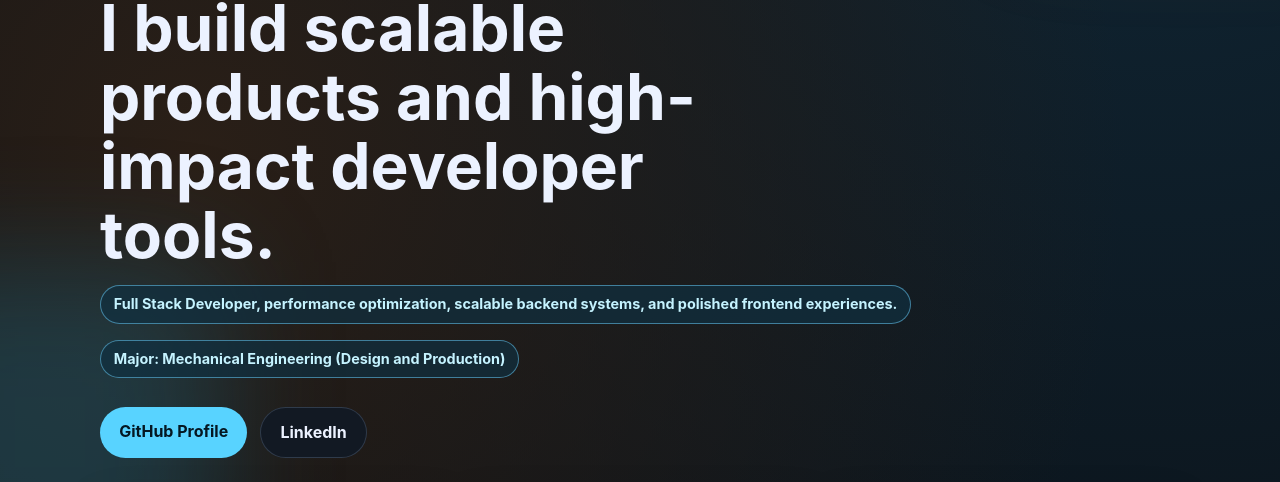
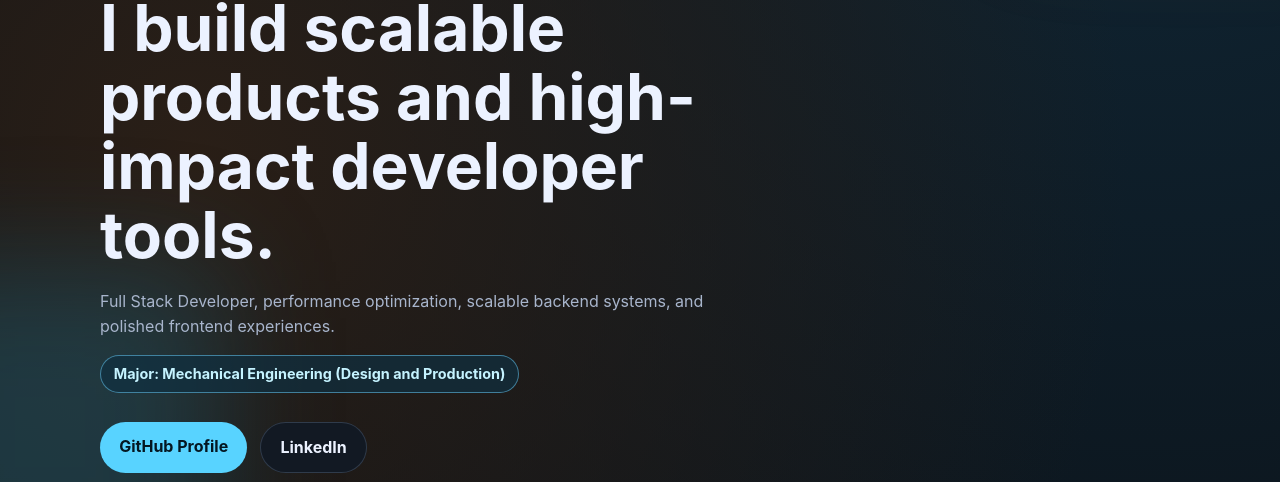
Before and after one commit to i-tsx/i-tsx, a plain HTML site: page index.html in a window 1280 px wide. Shown: the part 318-800 px from the top of the page. Drawn offline with Linux system fonts and the light colour scheme; no server answers.

Commit message:
Logo + Major edits

```diff
--- a/index.html
+++ b/index.html
@@ -50,7 +50,7 @@
           >.<br />
           I build scalable products and high-impact developer tools.
         </h1>
-        <p class="major-badge" id="profile-bio">
+        <p class="hero-copy" id="profile-bio">
           Full Stack Developer, performance optimization, scalable backend systems, and polished frontend experiences.
         </p>
         <p class="major-badge" aria-label="Academic major">
```
